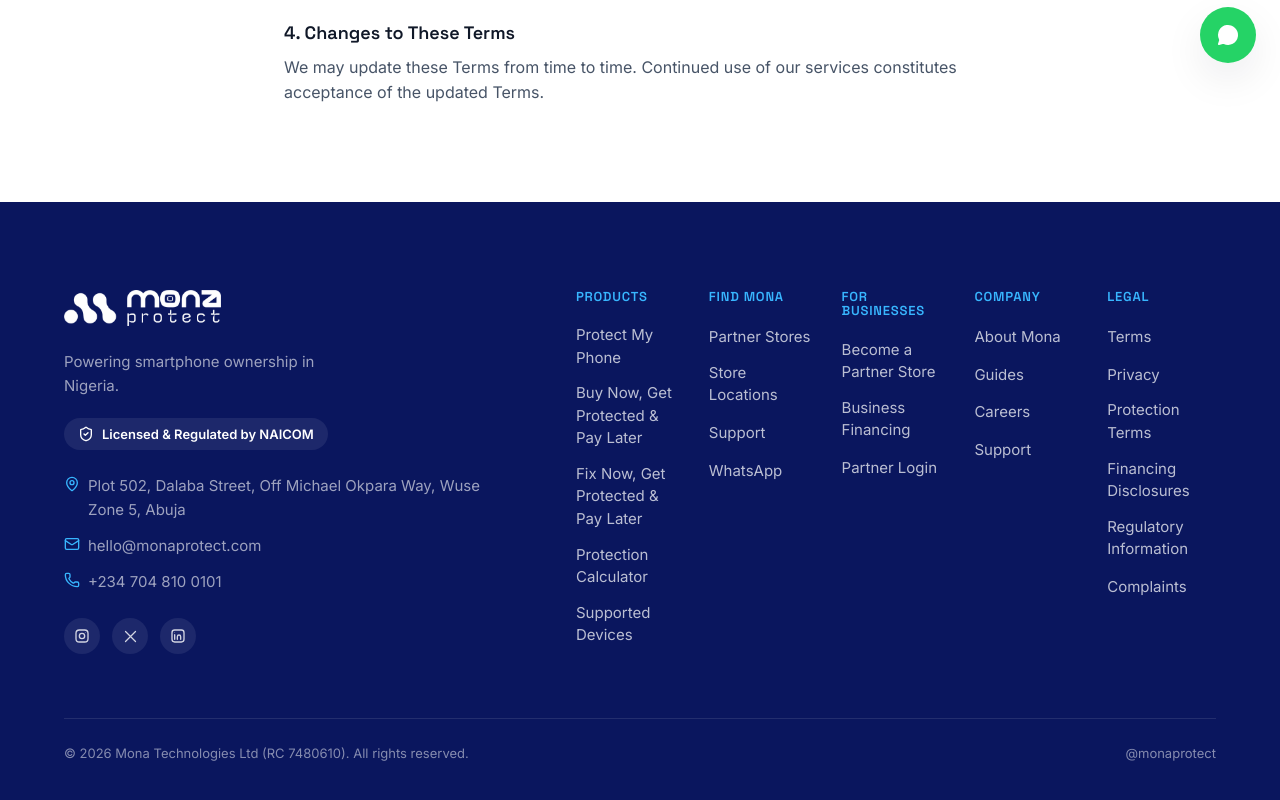
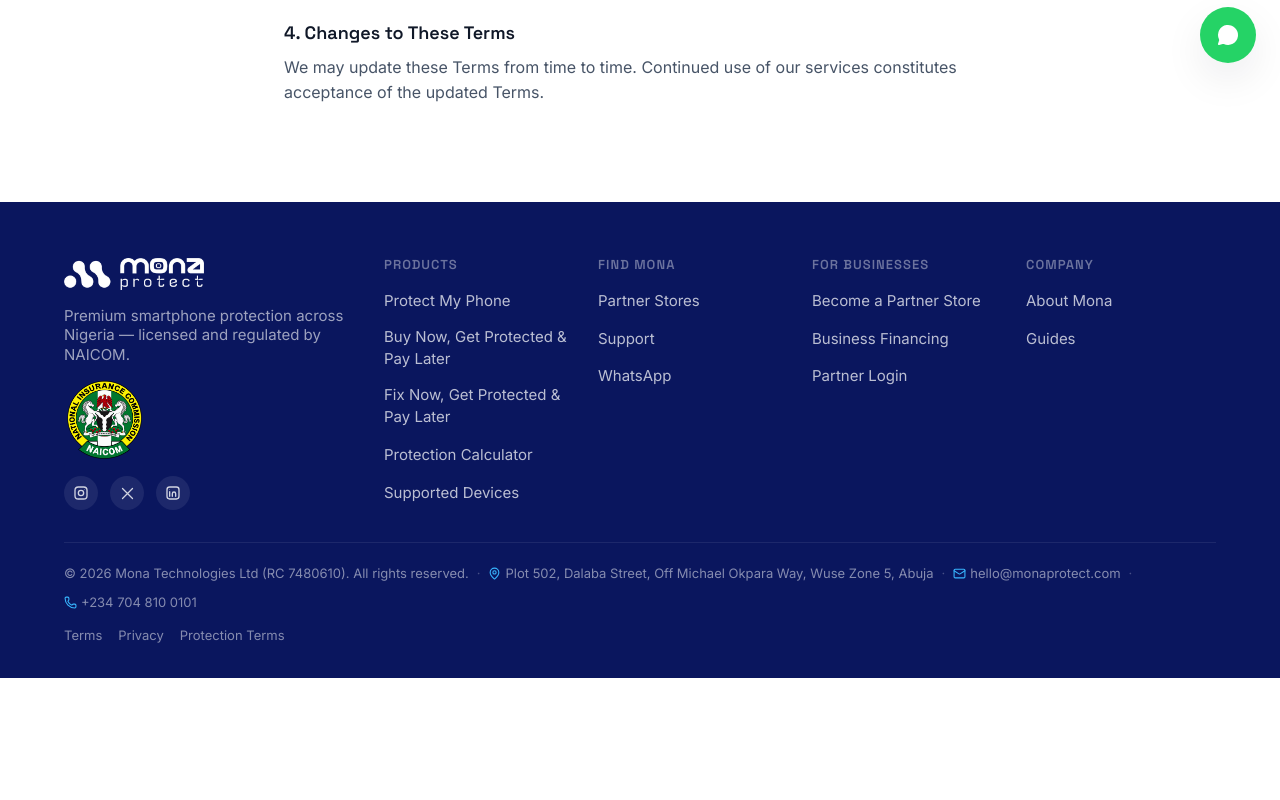
Before and after one commit to codemande/mona-mona, a React (Vite) app: page /terms in a window 1280 px wide. Shown: the part 713-1513 px from the top of the page. After the commit the page ends 1391 px from the top, so only its background shows below. Built offline with nearby package versions, Linux system fonts and the light colour scheme.

Commit message:
refactor: clean up legal routes, update footer layout, and enhance support page styles

```diff
--- a/src/App.jsx
+++ b/src/App.jsx
@@ -75,9 +75,6 @@
             <Route path="/terms" element={<Legal type="terms" />} />
             <Route path="/privacy" element={<Legal type="privacy" />} />
             <Route path="/protection-terms" element={<Legal type="protection-terms" />} />
-            <Route path="/financing-disclosures" element={<Legal type="financing-disclosures" />} />
-            <Route path="/regulatory" element={<Legal type="regulatory" />} />
-            <Route path="/complaints" element={<Legal type="complaints" />} />
             <Route path="*" element={<NotFound />} />
           </Routes>
         </Layout>
--- a/src/components/layout/Footer.jsx
+++ b/src/components/layout/Footer.jsx
@@ -1,6 +1,7 @@
 import { Link } from "react-router-dom";
-import { MapPin, Mail, Phone, ShieldCheck } from "lucide-react";
+import { MapPin, Mail, Phone } from "lucide-react";
 import Container from "../ui/Container.jsx";
+import naicomLogo from "../../assets/brands/naicom.png";
 import styles from "./Footer.module.css";
 
 const columns = [
@@ -18,7 +19,6 @@
     heading: "Find Mona",
     links: [
       { label: "Partner Stores", to: "/partner-stores" },
-      { label: "Store Locations", to: "/partner-stores" },
       { label: "Support", to: "/support" },
       { label: "WhatsApp", href: "https://wa.me/2347048100101" },
     ],
@@ -36,21 +36,14 @@
     links: [
       { label: "About Mona", to: "/about" },
       { label: "Guides", to: "/guides" },
-      { label: "Careers", href: "mailto:hello@monaprotect.com" },
-      { label: "Support", to: "/support" },
     ],
   },
-  {
-    heading: "Legal",
-    links: [
-      { label: "Terms", to: "/terms" },
-      { label: "Privacy", to: "/privacy" },
-      { label: "Protection Terms", to: "/protection-terms" },
-      { label: "Financing Disclosures", to: "/financing-disclosures" },
-      { label: "Regulatory Information", to: "/regulatory" },
-      { label: "Complaints", to: "/complaints" },
-    ],
-  },
+];
+
+const legalLinks = [
+  { label: "Terms", to: "/terms" },
+  { label: "Privacy", to: "/privacy" },
+  { label: "Protection Terms", to: "/protection-terms" },
 ];
 
 function InstagramGlyph() {
@@ -94,8 +87,8 @@
   return (
     <footer className={styles.footer}>
       <Container>
-        <div className={styles.top}>
-          <div className={styles.brandCol}>
+        <div className={styles.mainRow}>
+          <div className={styles.brandBlock}>
             <Link to="/" className={styles.logo}>
               <img
                 src="/mona-white-C8WIf_xA.png"
@@ -106,25 +99,17 @@
                 loading="lazy"
               />
             </Link>
-            <p className={styles.tagline}>Powering smartphone ownership in Nigeria.</p>
-            <div className={styles.naicom}>
-              <ShieldCheck size={16} aria-hidden="true" />
-              <span>Licensed &amp; Regulated by NAICOM</span>
-            </div>
-            <ul className={styles.contact}>
-              <li>
-                <MapPin size={16} aria-hidden="true" />
-                <span>Plot 502, Dalaba Street, Off Michael Okpara Way, Wuse Zone 5, Abuja</span>
-              </li>
-              <li>
-                <Mail size={16} aria-hidden="true" />
-                <a href="mailto:hello@monaprotect.com">hello@monaprotect.com</a>
-              </li>
-              <li>
-                <Phone size={16} aria-hidden="true" />
-                <a href="tel:+2347048100101">+234 704 810 0101</a>
-              </li>
-            </ul>
+            <p className={styles.tagline}>
+              Premium smartphone protection across Nigeria — licensed and regulated by NAICOM.
+            </p>
+            <img
+              src={naicomLogo}
+              alt="Licensed and regulated by NAICOM"
+              className={styles.naicomLogo}
+              width="81"
+              height="80"
+              loading="lazy"
+            />
             <div className={styles.socials}>
               {socials.map(({ label, href, Icon }) => (
                 <a
@@ -164,8 +149,32 @@
         </div>
 
         <div className={styles.bottom}>
-          <p>© {year} Mona Technologies Ltd (RC 7480610). All rights reserved.</p>
-          <p className={styles.handle}>@monaprotect</p>
+          <div className={styles.bottomMeta}>
+            <span>© {year} Mona Technologies Ltd (RC 7480610). All rights reserved.</span>
+            <span className={styles.sep} aria-hidden="true">·</span>
+            <span className={styles.bottomItem}>
+              <MapPin size={13} aria-hidden="true" />
+              Plot 502, Dalaba Street, Off Michael Okpara Way, Wuse Zone 5, Abuja
+            </span>
+            <span className={styles.sep} aria-hidden="true">·</span>
+            <a href="mailto:hello@monaprotect.com" className={styles.bottomItem}>
+              <Mail size={13} aria-hidden="true" />
+              hello@monaprotect.com
+            </a>
+            <span className={styles.sep} aria-hidden="true">·</span>
+            <a href="tel:+2347048100101" className={styles.bottomItem}>
+              <Phone size={13} aria-hidden="true" />
+              +234 704 810 0101
+            </a>
+          </div>
+
+          <ul className={styles.legalLinks}>
+            {legalLinks.map((link) => (
+              <li key={link.label}>
+                <Link to={link.to}>{link.label}</Link>
+              </li>
+            ))}
+          </ul>
         </div>
       </Container>
     </footer>
--- a/src/components/layout/Footer.module.css
+++ b/src/components/layout/Footer.module.css
@@ -1,15 +1,25 @@
 .footer {
   background: var(--color-navy);
   color: rgba(255, 255, 255, 0.7);
-  padding: clamp(56px, 7vw, 88px) 0;
+  padding: clamp(40px, 5vw, 56px) 0 clamp(24px, 3vw, 32px);
 }
 
-.top {
-  display: grid;
-  grid-template-columns: 1.4fr 2fr;
-  gap: var(--space-16);
-  padding-bottom: var(--space-16);
-  border-bottom: 1px solid rgba(255, 255, 255, 0.1);
+/* Main row — brand block + link columns, top-aligned */
+.mainRow {
+  display: flex;
+  align-items: flex-start;
+  flex-wrap: wrap;
+  gap: var(--space-10);
+  padding-bottom: var(--space-8);
+}
+
+.brandBlock {
+  flex: 0 1 280px;
+  max-width: 300px;
+  display: flex;
+  flex-direction: column;
+  align-items: flex-start;
+  gap: var(--space-4);
 }
 
 .logo {
@@ -18,65 +28,31 @@
 }
 
 .logoImg {
-  height: 36px;
+  height: 32px;
   width: auto;
   display: block;
 }
 
 .tagline {
-  margin-top: var(--space-4);
   font-size: var(--text-sm);
   color: rgba(255, 255, 255, 0.6);
-  max-width: 280px;
+  line-height: var(--leading-snug);
 }
 
-.naicom {
-  display: inline-flex;
-  align-items: center;
-  gap: var(--space-2);
-  margin-top: var(--space-5);
-  padding: 6px 14px;
-  border-radius: var(--radius-full);
-  background: rgba(255, 255, 255, 0.08);
-  font-size: var(--text-xs);
-  font-weight: 600;
-  color: #fff;
-}
-
-.contact {
-  margin-top: var(--space-6);
-  display: flex;
-  flex-direction: column;
-  gap: var(--space-3);
-}
-
-.contact li {
-  display: flex;
-  align-items: flex-start;
-  gap: var(--space-2);
-  font-size: var(--text-sm);
-  color: rgba(255, 255, 255, 0.6);
-}
-
-.contact svg {
-  flex-shrink: 0;
-  margin-top: 2px;
-  color: var(--color-cyan);
-}
-
-.contact a:hover {
-  color: #fff;
+.naicomLogo {
+  display: block;
+  height: 80px;
+  width: auto;
 }
 
 .socials {
   display: flex;
   gap: var(--space-3);
-  margin-top: var(--space-6);
 }
 
 .socialBtn {
-  width: 36px;
-  height: 36px;
+  width: 34px;
+  height: 34px;
   border-radius: 50%;
   background: rgba(255, 255, 255, 0.08);
   display: flex;
@@ -92,19 +68,21 @@
   color: #fff;
 }
 
+/* Link columns */
 .linkGrid {
+  flex: 1 1 480px;
   display: grid;
-  grid-template-columns: repeat(5, 1fr);
+  grid-template-columns: repeat(4, 1fr);
   gap: var(--space-6);
 }
 
 .colHeading {
-  color: var(--color-cyan);
+  color: rgba(255, 255, 255, 0.4);
   font-size: 0.8125rem;
   font-weight: 600;
   text-transform: uppercase;
-  letter-spacing: 0.06em;
-  margin-bottom: var(--space-5);
+  letter-spacing: 0.08em;
+  margin-bottom: var(--space-4);
 }
 
 .linkCol ul {
@@ -127,35 +105,98 @@
   transform: translateX(3px);
 }
 
+/* Bottom bar */
 .bottom {
   display: flex;
+  flex-wrap: wrap;
   align-items: center;
   justify-content: space-between;
-  padding-top: var(--space-6);
+  gap: var(--space-3) var(--space-6);
+  padding-top: var(--space-5);
+  border-top: 1px solid rgba(255, 255, 255, 0.08);
   font-size: var(--text-xs);
   color: rgba(255, 255, 255, 0.5);
 }
 
+.bottomMeta {
+  display: flex;
+  flex-wrap: wrap;
+  align-items: center;
+  gap: var(--space-2);
+}
+
+.sep {
+  color: rgba(255, 255, 255, 0.25);
+}
+
+.bottomItem {
+  display: inline-flex;
+  align-items: center;
+  gap: var(--space-1);
+  color: rgba(255, 255, 255, 0.5);
+  transition: color var(--duration-fast) var(--ease-premium);
+}
+
+.bottomItem svg {
+  color: var(--color-cyan);
+  flex-shrink: 0;
+}
+
+a.bottomItem:hover {
+  color: #fff;
+}
+
+.legalLinks {
+  display: flex;
+  align-items: center;
+  flex-wrap: wrap;
+  gap: var(--space-4);
+}
+
+.legalLinks a {
+  color: rgba(255, 255, 255, 0.5);
+  transition: color var(--duration-fast) var(--ease-premium);
+}
+
+.legalLinks a:hover {
+  color: #fff;
+}
+
 @media (max-width: 900px) {
-  .top {
-    grid-template-columns: 1fr;
-    gap: var(--space-10);
+  .mainRow {
+    flex-direction: column;
+    gap: var(--space-8);
   }
 
   .linkGrid {
+    width: 100%;
     grid-template-columns: repeat(2, 1fr);
-    gap: var(--space-8) var(--space-6);
+    gap: var(--space-6);
   }
 }
 
 @media (max-width: 480px) {
   .linkGrid {
-    grid-template-columns: 1fr 1fr;
+    grid-template-columns: 1fr;
   }
 
   .bottom {
     flex-direction: column;
-    gap: var(--space-2);
     align-items: flex-start;
+    gap: var(--space-3);
+  }
+
+  .bottomMeta {
+    flex-direction: column;
+    align-items: flex-start;
+    gap: var(--space-1);
+  }
+
+  .sep {
+    display: none;
+  }
+
+  .legalLinks {
+    gap: var(--space-3);
   }
 }
--- a/src/data/legal.js
+++ b/src/data/legal.js
@@ -66,55 +66,4 @@
       },
     ],
   },
-  "financing-disclosures": {
-    title: "Financing Disclosures",
-    sections: [
-      {
-        heading: "1. Financing Partners",
-        body: "Buy Now, Get Protected & Pay Later, Fix Now, Get Protected & Pay Later, and Business Financing are provided by Mona's financing partners and are subject to eligibility, assessment and approval.",
-      },
-      {
-        heading: "2. No Guaranteed Terms",
-        body: "Financing amounts, terms and repayment schedules are determined individually and are not guaranteed by anything shown on this website.",
-      },
-      {
-        heading: "3. Responsible Use",
-        body: "Customers and Partner Stores are encouraged to review all financing terms carefully before proceeding at the point of sale or application.",
-      },
-    ],
-  },
-  regulatory: {
-    title: "Regulatory Information",
-    sections: [
-      {
-        heading: "1. Regulatory Status",
-        body: "Mona Technologies Ltd (RC 7480610) is licensed and regulated by the National Insurance Commission (NAICOM) in respect of the protection products offered through this platform.",
-      },
-      {
-        heading: "2. Underwriting Partner",
-        body: "Smartphone Protection is underwritten in partnership with a NAICOM-licensed insurer. Mona is a technology platform, not an insurance underwriter.",
-      },
-      {
-        heading: "3. Regulatory Correspondence",
-        body: "For regulatory inquiries, please contact hello@monaprotect.com.",
-      },
-    ],
-  },
-  complaints: {
-    title: "Complaints",
-    sections: [
-      {
-        heading: "1. How to Reach Us",
-        body: "If you have a complaint about any Mona product or Partner Store experience, contact us via WhatsApp, email at hello@monaprotect.com, or phone at +234 704 810 0101.",
-      },
-      {
-        heading: "2. What Happens Next",
-        body: "Our support team reviews and responds to complaints as quickly as possible, and will escalate regulatory matters appropriately.",
-      },
-      {
-        heading: "3. Escalation",
-        body: "If you are not satisfied with the resolution of your complaint, you may escalate the matter to the National Insurance Commission (NAICOM).",
-      },
-    ],
-  },
 };
--- a/src/pages/Support.jsx
+++ b/src/pages/Support.jsx
@@ -1,6 +1,5 @@
 import { useState } from "react";
-import { Link } from "react-router-dom";
-import { MessageCircle, Mail, Phone, Wrench, AlertCircle } from "lucide-react";
+import { MessageCircle, Mail, Phone, Wrench } from "lucide-react";
 import Section, { SectionHeader } from "../components/ui/Section.jsx";
 import Button from "../components/ui/Button.jsx";
 import Input from "../components/ui/Input.jsx";
@@ -81,12 +80,6 @@
             <Wrench size={18} aria-hidden="true" />
             <span>Need a repair request? Visit a Partner Store or message us on WhatsApp.</span>
           </div>
-          <div className={styles.helpLink}>
-            <AlertCircle size={18} aria-hidden="true" />
-            <span>
-              Have a complaint? See our <Link to="/complaints">Complaints</Link> process.
-            </span>
-          </div>
         </div>
       </Section>
 
--- a/src/pages/Support.module.css
+++ b/src/pages/Support.module.css
@@ -54,11 +54,6 @@
   flex-shrink: 0;
 }
 
-.helpLink a {
-  color: var(--color-primary);
-  font-weight: 600;
-}
-
 .form {
   display: flex;
   flex-direction: column;
```
